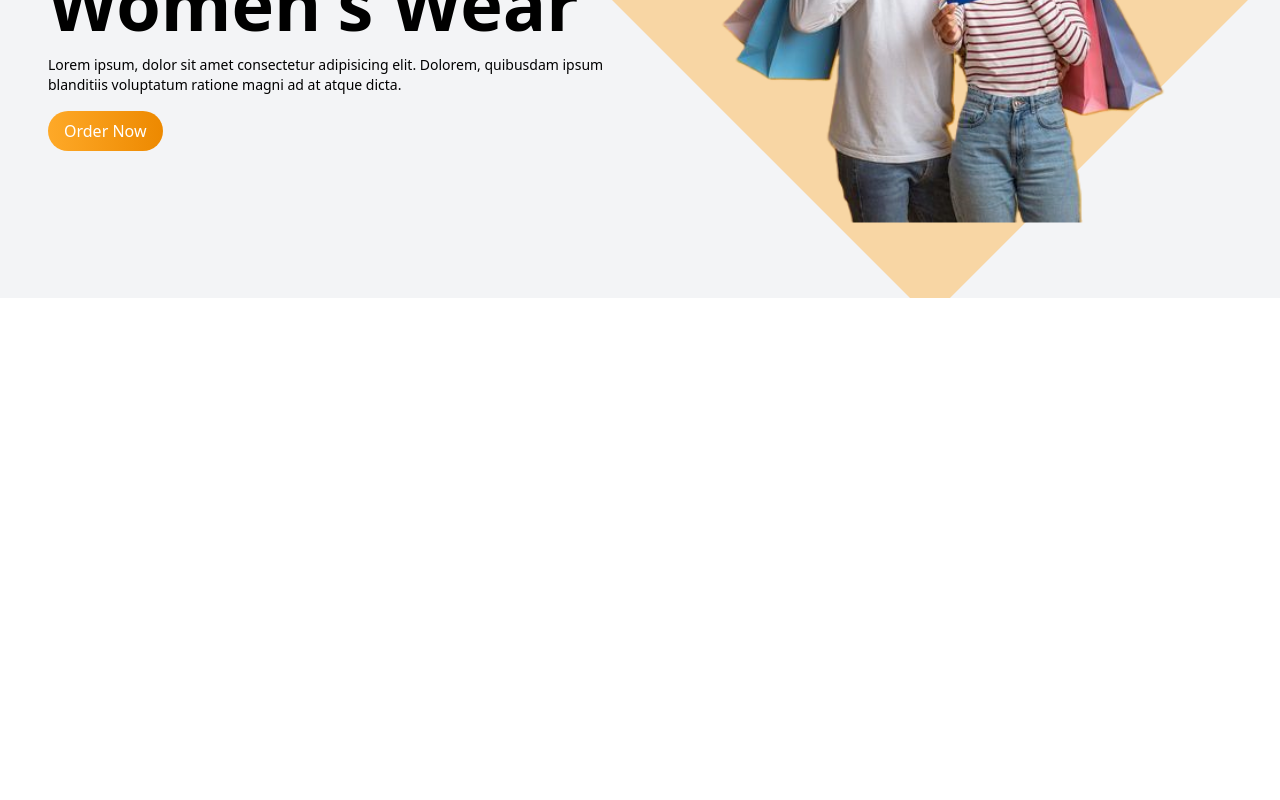
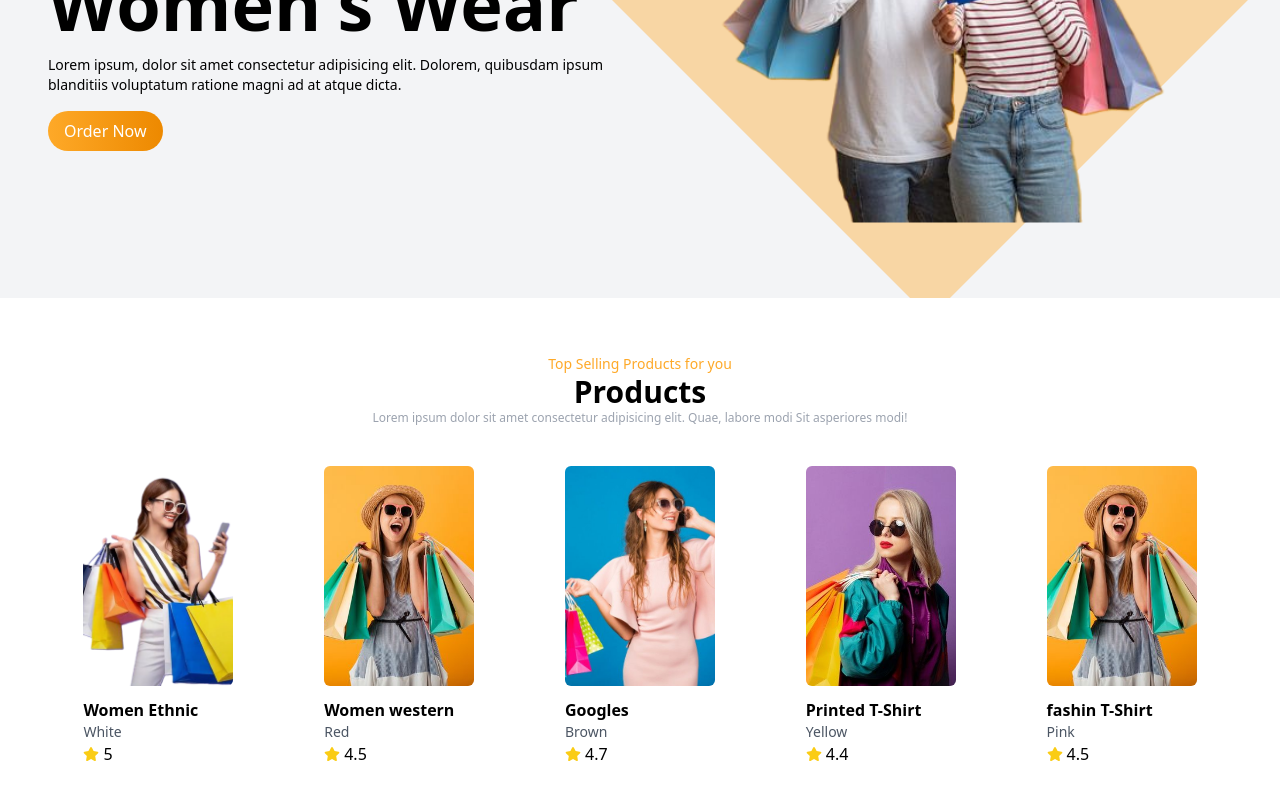
Before and after one commit to jainoos007/fashShop, a React (Vite) app: page / in a window 1280 px wide. Shown: the part 344-1144 px from the top of the page. Before the commit the page ends 800 px from the top, so only its background shows below. Built offline with nearby package versions, Linux system fonts and the light colour scheme.

Commit message:
create products component

```diff
--- a/src/App.jsx
+++ b/src/App.jsx
@@ -1,11 +1,13 @@
 import Hero from "./components/Hero/Hero";
 import Navbar from "./components/Navbar/Navbar";
+import Products from "./components/Products/Products";
 
 function App() {
   return (
     <div>
       <Navbar />
       <Hero />
+      <Products />
     </div>
   );
 }
--- /dev/null
+++ b/src/components/Products/Products.jsx
@@ -0,0 +1,92 @@
+import React from "react";
+import Img1 from "../../assets/women/women.png";
+import Img2 from "../../assets/women/women2.jpg";
+import Img3 from "../../assets/women/women3.jpg";
+import Img4 from "../../assets/women/women4.jpg";
+import { FaStar } from "react-icons/fa6";
+
+const ProductData = [
+  {
+    id: 1,
+    img: Img1,
+    title: "Women Ethnic",
+    rating: 5.0,
+    color: "White",
+    aosDelay: "0",
+  },
+  {
+    id: 2,
+    img: Img2,
+    title: "Women western",
+    rating: 4.5,
+    color: "Red",
+    aosDelay: "200",
+  },
+  {
+    id: 3,
+    img: Img3,
+    title: "Googles",
+    rating: 4.7,
+    color: "Brown",
+    aosDelay: "400",
+  },
+  {
+    id: 4,
+    img: Img4,
+    title: "Printed T-Shirt",
+    rating: 4.4,
+    color: "Yellow",
+    aosDelay: "600",
+  },
+  {
+    id: 5,
+    img: Img2,
+    title: "fashin T-Shirt",
+    rating: 4.5,
+    color: "Pink",
+    aosDelay: "800",
+  },
+];
+
+const Products = () => {
+  return (
+    <div className="mt-14 mb-12">
+      <div className="container">
+        {/* Header section */}
+        <div className="text-center mb-10 maz-w-[600px] mx-auto">
+          <p className="text-sm text-primary">Top Selling Products for you</p>
+          <h1 className="text-3xl font-bold">Products</h1>
+          <p className="text-xs text-gray-400">
+            Lorem ipsum dolor sit amet consectetur adipisicing elit. Quae,
+            labore modi Sit asperiores modi!
+          </p>
+        </div>
+        {/* Body section */}
+        <div>
+          <div className="grid grid-cols-1 sm:grid-cols-3 md:grid-cols-4 lg:grid-cols-5 place-items-center gap-5">
+            {/* card section */}
+            {ProductData.map((data) => (
+              <div key={data.id} className="space-y-3">
+                <img
+                  src={data.img}
+                  alt=""
+                  className="h-[220px] w-[150px] object-cover rounded-md"
+                />
+                <div>
+                  <h3 className="font-semibold">{data.title}</h3>
+                  <p className="text-sm text-gray-600">{data.color}</p>
+                  <div className="flex items-center gap-1">
+                    <FaStar className="text-yellow-400" />
+                    <span>{data.rating}</span>
+                  </div>
+                </div>
+              </div>
+            ))}
+          </div>
+        </div>
+      </div>
+    </div>
+  );
+};
+
+export default Products;
```
